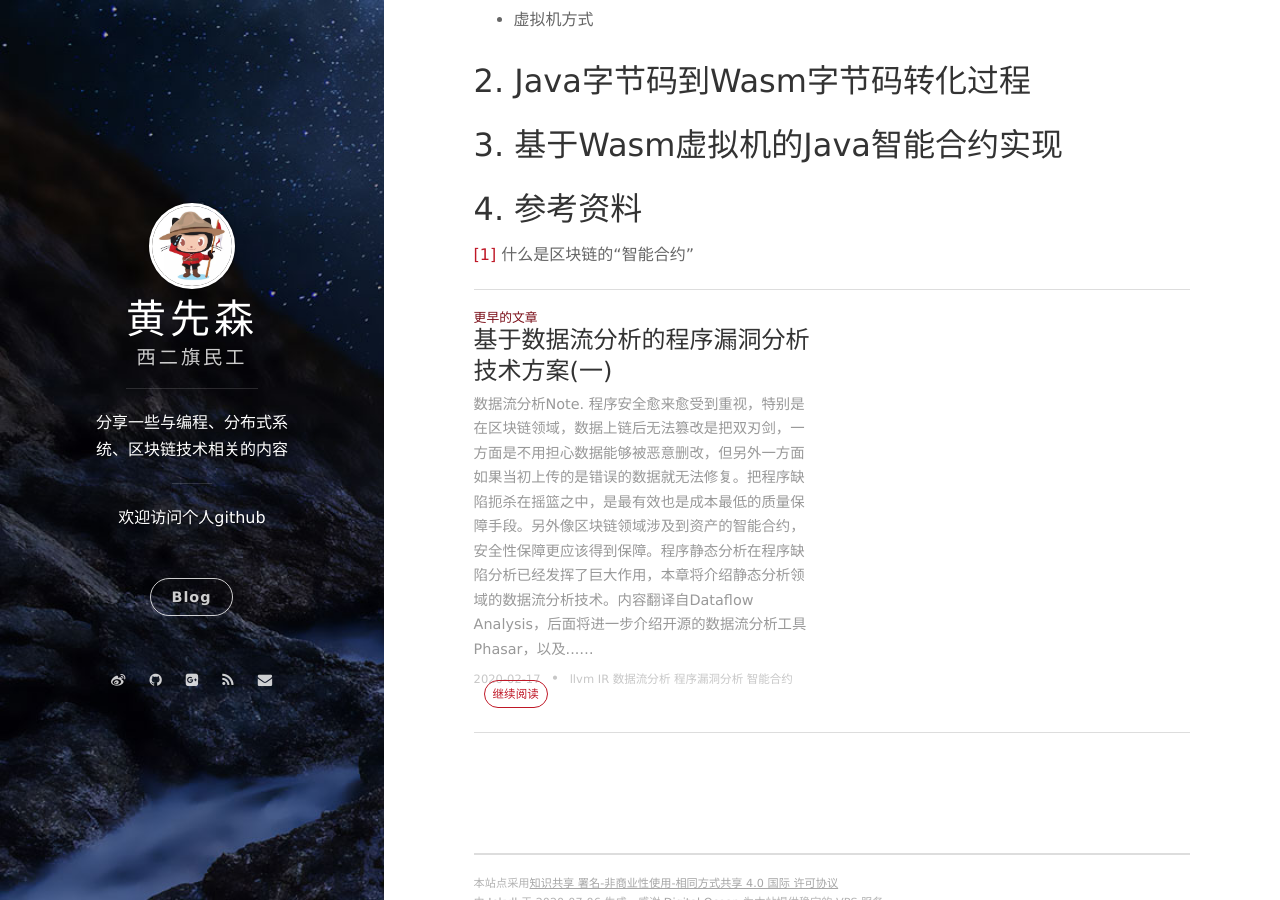
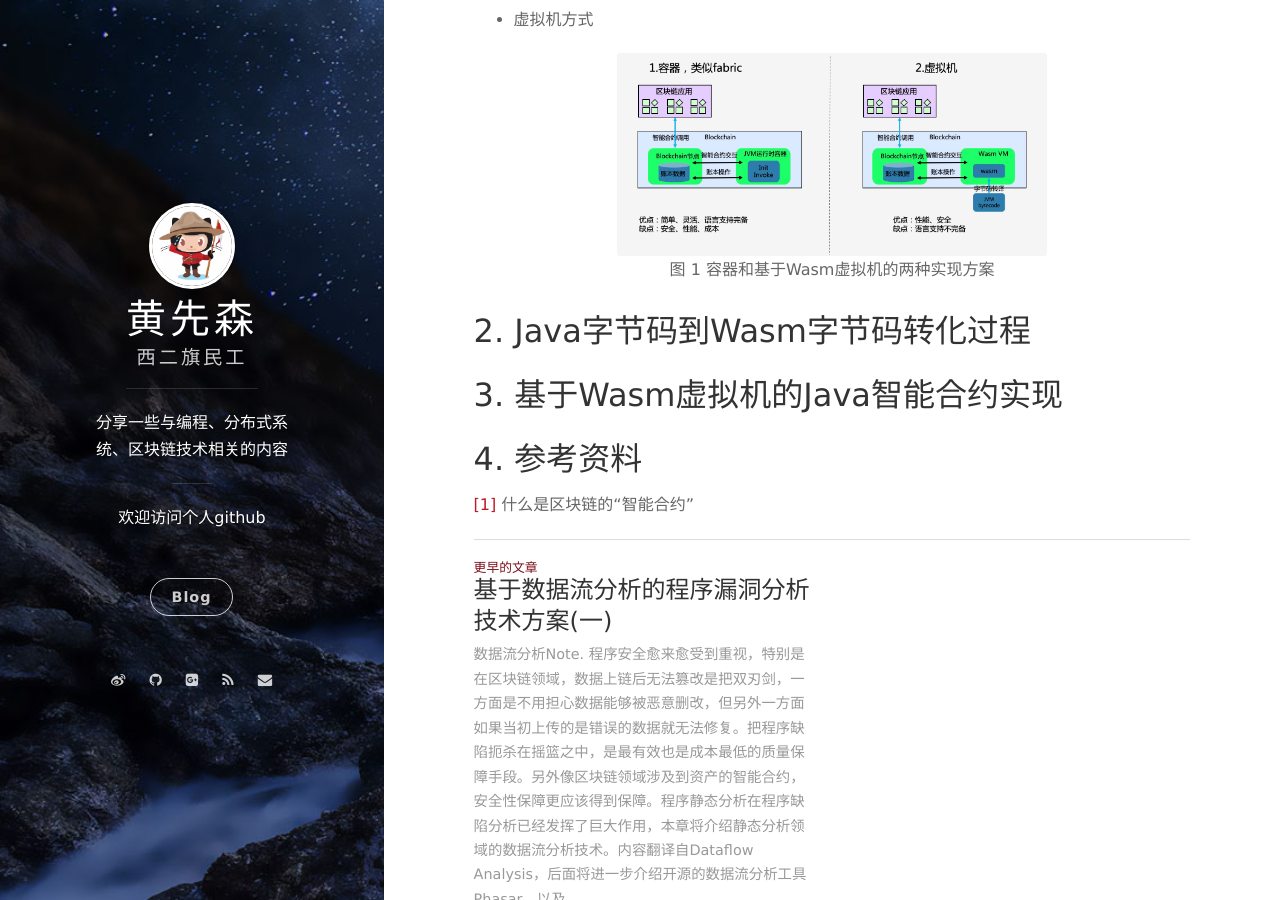
Before and after one commit to berryjam/berryjam.github.io, a Jekyll site: the page built from _posts/2020-06-20-Java智能合约实现探索.md, in a window 1280 px wide and 900 px high, scrolled down 715 px. Built offline with Jekyll 4.4.1, drawn with Linux system fonts in a browser that asks for light colours; nearby versions of some CDN libraries; comment, search, counter and statistics services are not loaded.

Commit message:
Update 2020-06-20-Java智能合约实现探索.md

```diff
--- a/_posts/2020-06-20-Java智能合约实现探索.md
+++ b/_posts/2020-06-20-Java智能合约实现探索.md
@@ -27,6 +27,15 @@
 - 虚拟机方式
 
 
+<div align="center">
+<img src="https://github.com/berryjam/berryjam.github.io/blob/master/image/2020-07-06/%E6%99%BA%E8%83%BD%E5%90%88%E7%BA%A6%E5%8F%AF%E9%80%89%E6%96%B9%E6%A1%88.png?raw=true" height="60%" width="60%">
+</div>
+
+<p align="center">
+  <b>图 1 容器和基于Wasm虚拟机的两种实现方案</b><br>
+</p>
+
+
 
 ## 2. Java字节码到Wasm字节码转化过程
 
```
